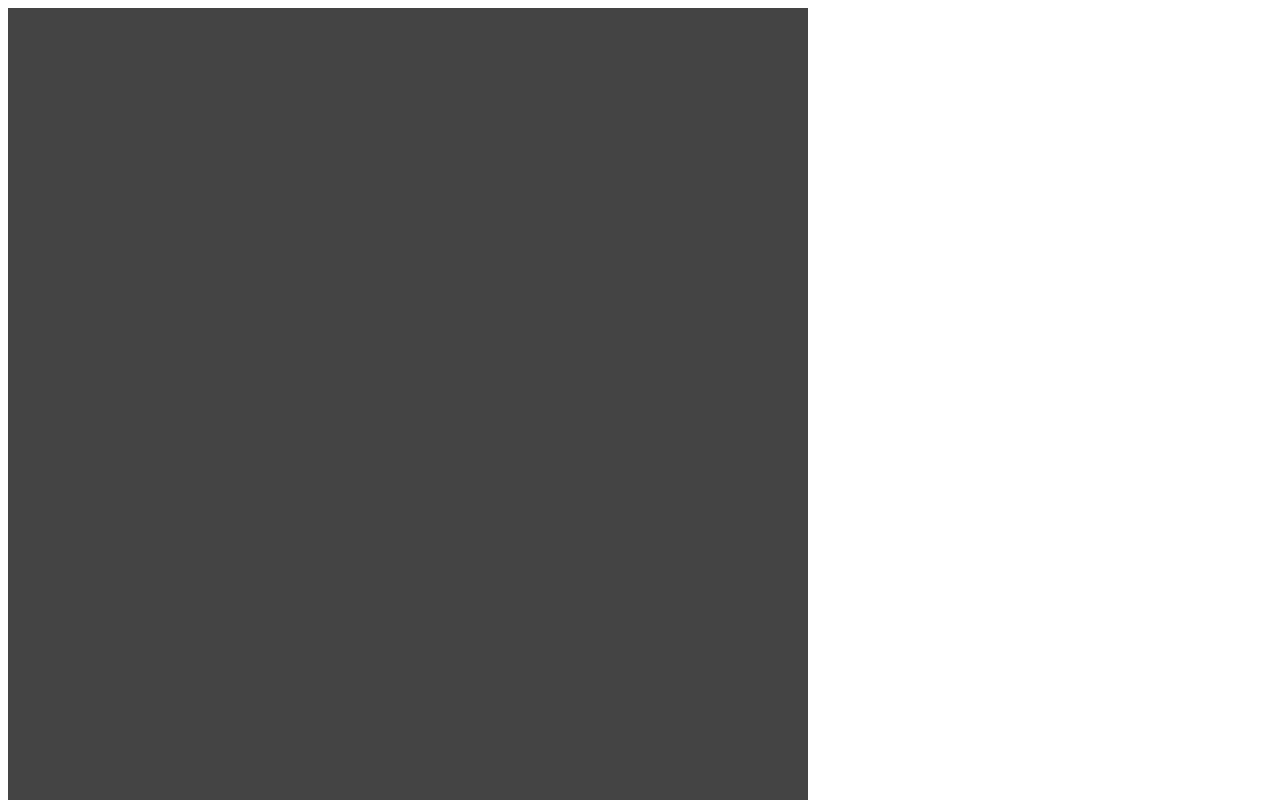
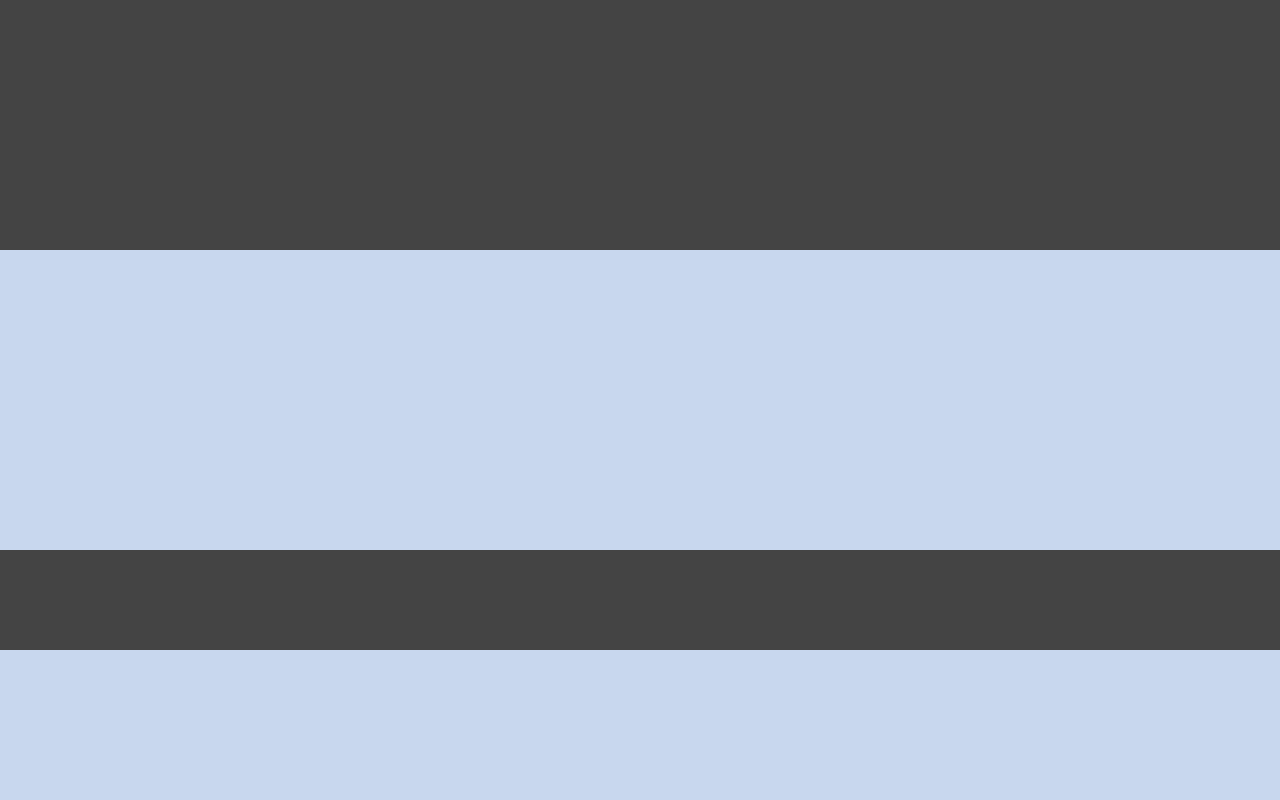
Before and after one commit to Pascal-So/fixforflex-website, a plain HTML site: page index.html in a window 1280 px wide. Shown: the top 800 px of the page. Drawn offline with Linux system fonts and the light colour scheme.

Commit message:
css stuff

```diff
--- a/index.css
+++ b/index.css
@@ -1,7 +1,12 @@
+body{
+	margin: 0px;
+}
+
 header{
-	width: 100vh;
-	height: 100vw;
+	width: 100vw;
+	height: 100vh;
 	background-color: #444;
+	position: relative;
 }
 
 .landingOverlay{
@@ -13,3 +18,17 @@ header{
 	width: 500px;
 	height: 100px;
 }
+
+#titlebar{
+	height: 300px;
+	width: 100%;
+	position: absolute;
+	bottom: 250px;
+}
+
+#navbar{
+	height: 150px;
+	width: 100%;
+	position: absolute;
+	bottom: 0px;
+}
```
